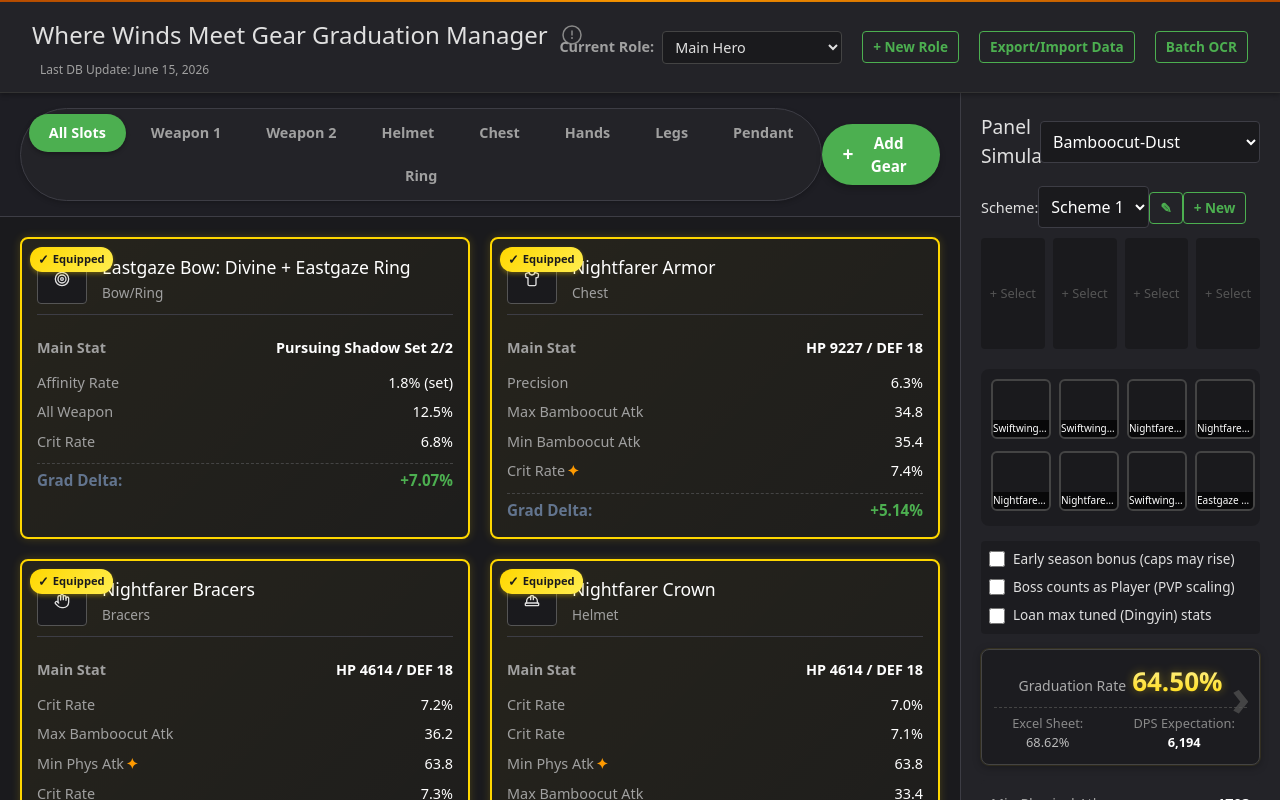
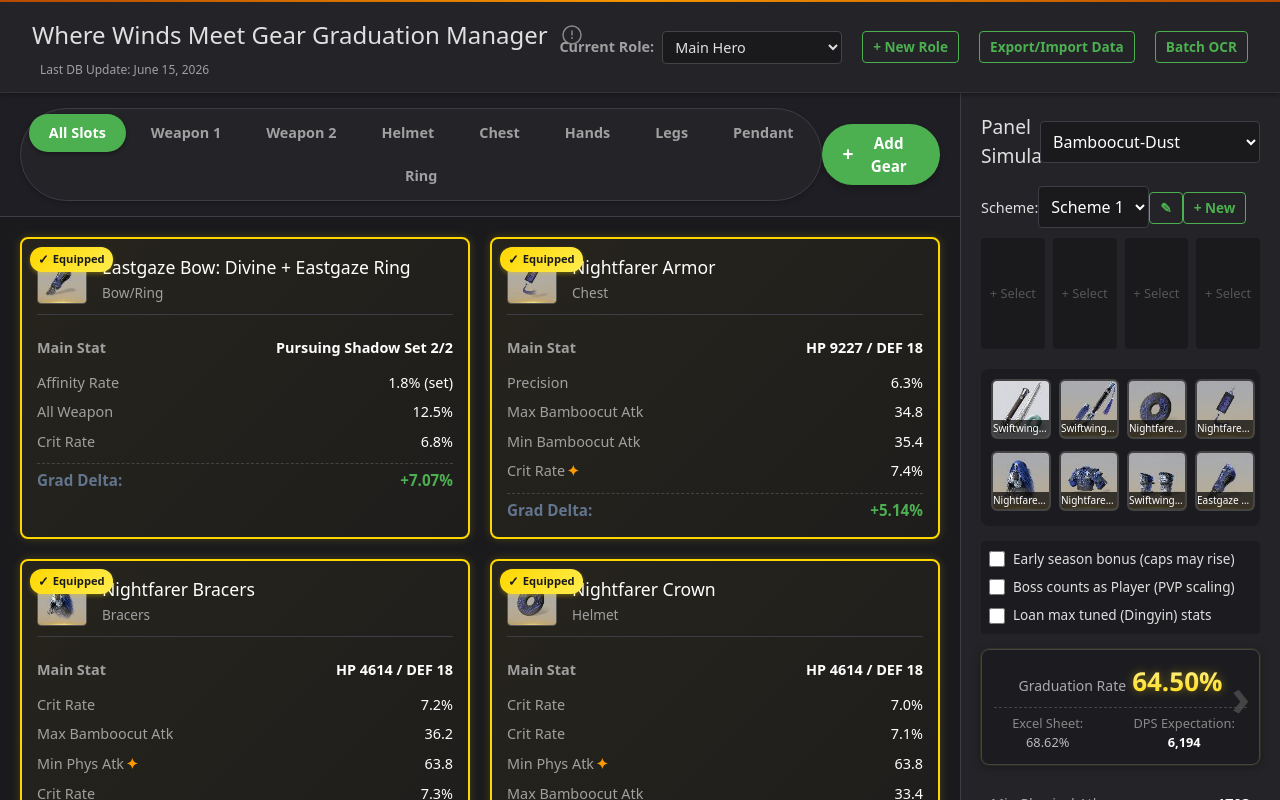
Before and after one commit to PNHD/wwm-calc, a React (Vite) app: page / in a window 1280 px wide. Shown: the top 800 px of the page. Built offline with nearby package versions, Linux system fonts and the light colour scheme; grey boxes are pictures that could not be loaded.

Commit message:
Add slot images to inventory cards and equipped slots grid

```diff
--- a/src/App.tsx
+++ b/src/App.tsx
@@ -250,6 +250,17 @@ const SLOTS = [
   { name: "Bracers",   icon: <Hand      className="w-4 h-4" />, label: "✋" },
   { name: "Bow/Ring",  icon: <Target    className="w-4 h-4" />, label: "◯" },
 ];
+
+const SLOT_IMAGES: Record<string, string> = {
+  "Umbrella":  "icon/icon1.jpg",
+  "Rope Dart": "icon/icon1_1.jpg",
+  "Helmet":    "icon/icon3.jpg",
+  "Chest":     "icon/icon4.jpg",
+  "Bracers":   "icon/icon5.jpg",
+  "Greaves":   "icon/icon6.jpg",
+  "Pendant":   "icon/icon7.jpg",
+  "Bow/Ring":  "icon/icon8.jpg"
+};
 
 // Gradient colors per armor set (used for Equipped Slots icon badges since no
 // verified per-piece CDN images exist for armor — keeps each set visually
@@ -1799,7 +1810,7 @@ export default function App() {
                       )}
                       <div className="card-header">
                         <div className="equip-icon-wrap" style={{ width: '50px', height: '50px', borderRadius: '4px', border: '1px solid #555', overflow: 'hidden', display: 'flex', alignItems: 'center', justifyContent: 'center', background: '#1a1a1d' }}>
-                          <span style={{ fontSize: '1.5rem' }}>{slotIcon}</span>
+                          <img src={SLOT_IMAGES[item.slot]} alt={item.slot} style={{ width: '100%', height: '100%', objectFit: 'cover' }} onError={(e) => { (e.target as HTMLImageElement).style.display = 'none'; }} />
                         </div>
                         <div className="card-title">
                           <h3>{item.name}</h3>
@@ -1980,10 +1991,14 @@ export default function App() {
                   >
                     {item ? (
                       <>
+                        <img src={SLOT_IMAGES[slot.name]} alt={item.name} className="slot-image" style={{ width: '100%', height: '100%', objectFit: 'cover' }} onError={(e) => { (e.target as HTMLImageElement).style.display = 'none'; }} />
                         <div className="slot-name-overlay">{item.name}</div>
                       </>
                     ) : (
-                      <div className="slot-placeholder">{slot.label}</div>
+                      <>
+                        <img src={SLOT_IMAGES[slot.name]} alt={slot.label} className="slot-image-placeholder" style={{ width: '100%', height: '100%', objectFit: 'cover', opacity: 0.3, filter: 'grayscale(1)' }} onError={(e) => { (e.target as HTMLImageElement).style.display = 'none'; }} />
+                        <div className="slot-placeholder">{slot.label}</div>
+                      </>
                     )}
                   </div>
                 );
```
